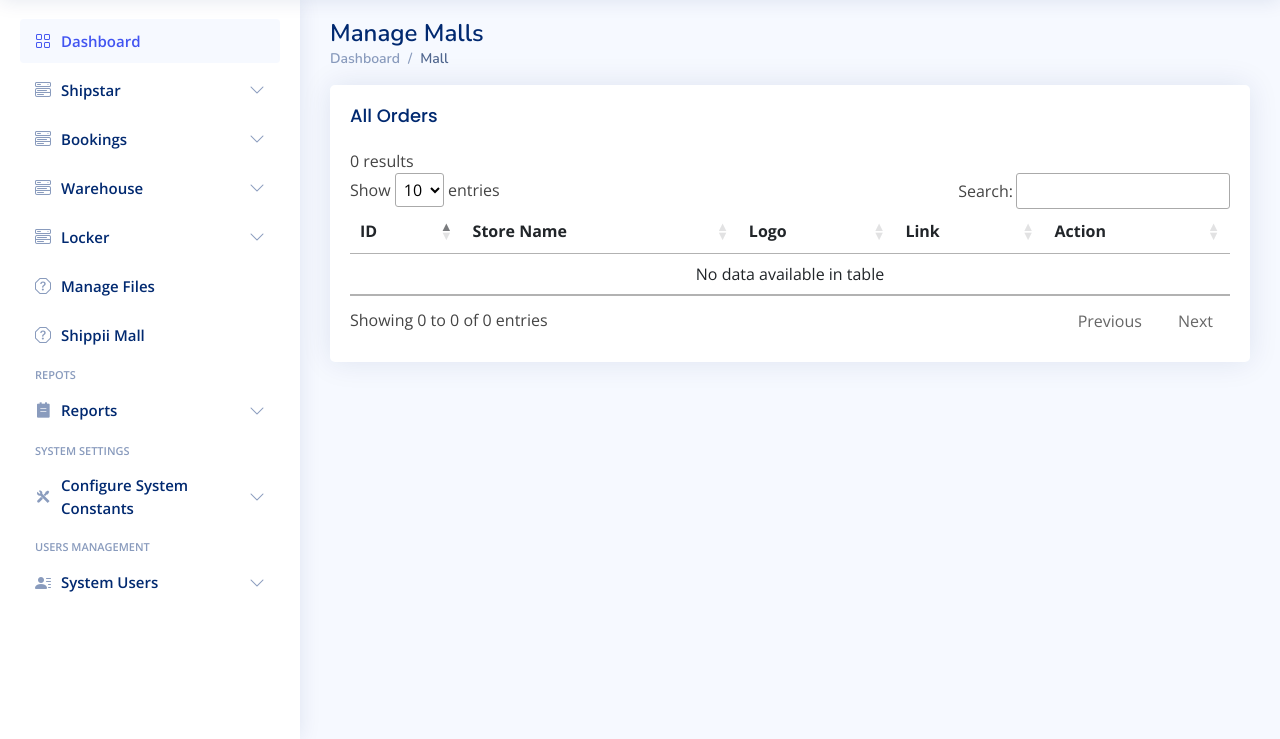
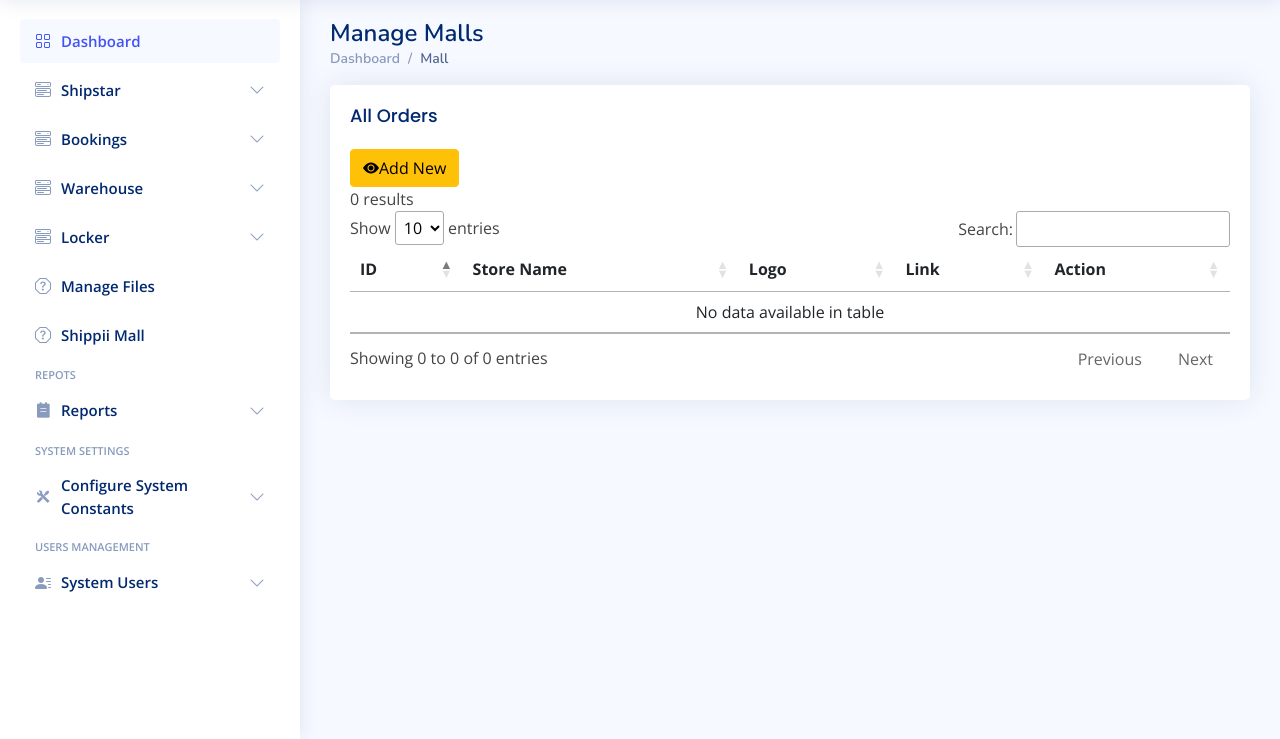
Before and after one commit to Sibogoje/shipnew, a PHP site: page /newshi/mall/index.php in a window 1280 px wide. Shown: the part 61-800 px from the top of the page. Run offline with PHP 8.4, Linux system fonts and the light colour scheme; the visitor is signed in with stand-in values (Sample User, id 1); data that the repository does not hold is empty; some libraries are stand-ins or nearby versions.

Commit message:
new mall

```diff
--- a/mall/index.php
+++ b/mall/index.php
@@ -75,6 +75,9 @@ require_once '../scripts/connection.php';
             <div class="card-body">
               <h5 class="card-title">All Orders</h5>
               <!-- Table with stripped rows -->
+
+              <button type="button" data-link="" title="View" class="btn btn-warning edit" data-id=""><i class="bi bi-eye-fill"></i>Add New</button>
+
                <div class="table-responsive">
               <table class="table datatable" id="jj">
                 <thead>
```
